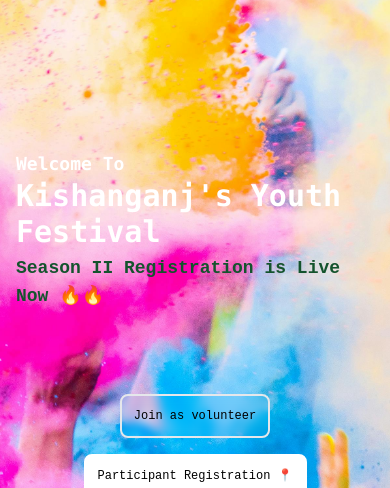
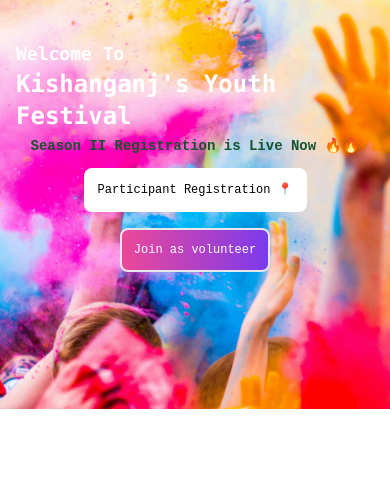
Before and after one commit to huzefajuned/koca-kne, a React (Vite) app: page / in a window 390 px wide. Shown: the part 182-670 px from the top of the page. Built offline with nearby package versions, Linux system fonts and the light colour scheme; no server answers.

Commit message:
Home responsive fix

```diff
--- a/src/pages/Home.jsx
+++ b/src/pages/Home.jsx
@@ -2,34 +2,33 @@ import toast from "react-hot-toast";
 import { Link } from "react-router-dom";
 const Home = () => {
   return (
-    <div className="flex flex-col gap-20 items-center justify-center min-h-screen w-screen bg-cover bg-center bg-no-repeat bg-hero_background p-4">
+    <div className="flex flex-col  gap-2 md:gap-20 items-center justify-center min-h-[60vh] md:h-screen w-screen bg-cover bg-center bg-no-repeat bg-hero_background p-4">
       <div className="flex flex-col items-center justify-center w-full text-white">
         <h1 className="text-lg sm:text-xl md:text-2xl lg:text-3xl xl:text-4xl font-bold font-mono text-left">
           Welcome To <br />
-          <span className="text-3xl sm:text-4xl md:text-5xl lg:text-6xl xl:text-7xl">
+          <span className="text-2xl sm:text-4xl md:text-5xl lg:text-6xl xl:text-7xl">
             Kishanganj's Youth Festival
           </span>
         </h1>
-
-        <span className=" my-1 md:my-10 text-lg md:text-xl text-green-900 font-bold">
+        <span className="my-1 md:my-10 text-sm md:text-xl text-green-900 font-bold">
           Season II Registration is Live Now 🔥🔥
         </span>
       </div>
 
       <div className="flex flex-col sm:flex-row justify-center items-center gap-4 sm:gap-10 w-full">
-        <button
-          onClick={() =>
-            toast.success("we are not accepting volunteer request now! ")
-          }
-          className=" bg-transparent border-2 backdrop-blur-sm hover:bg-gradient-to-r from-pink-500 to-violet-600  hover:text-black p-3 sm:p-5 rounded-lg hover:bg-black  text-xs sm:text-sm md:text-base lg:text-lg xl:text-xl"
-        >
-          Join as volunteer
-        </button>
         <Link to="https://forms.gle/tcW38VWbbhGAfbHn9" target="_blank">
           <button className="border-white border-2 bg-white p-3 sm:p-5 rounded-lg hover:bg-black hover:text-white text-xs sm:text-sm md:text-base lg:text-lg xl:text-xl">
             Participant Registration 📍
           </button>
         </Link>
+        <button
+          onClick={() =>
+            toast.success("we are not accepting volunteer request now! ")
+          }
+          className=" bg-transparent border-2 backdrop-blur-sm text-white bg-gradient-to-r from-pink-500 to-violet-600  hover:text-black p-3 sm:p-5 rounded-lg hover:bg-black  text-xs sm:text-sm md:text-base lg:text-lg xl:text-xl"
+        >
+          Join as volunteer
+        </button>
       </div>
     </div>
   );
```
